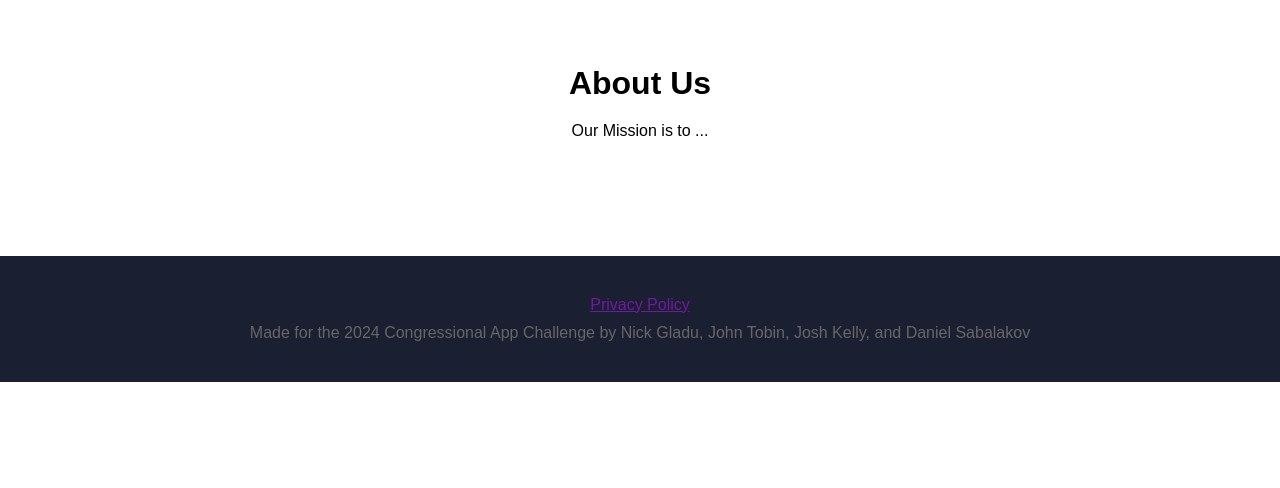
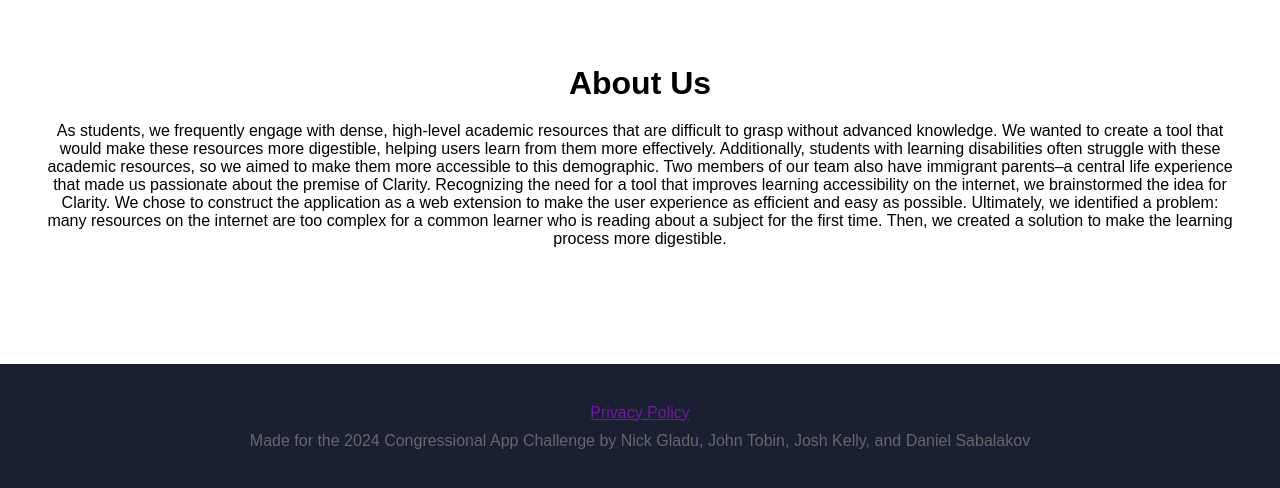
Before and after one commit to Scoresh/ClarityWebsite, a plain HTML site: page about.html in a window 1280 px wide. Shown: the part 988-1476 px from the top of the page. Before the commit the page ends 1370 px from the top, so only its background shows below. Drawn offline with Linux system fonts and the light colour scheme.

Commit message:
Update about.html

```diff
--- a/about.html
+++ b/about.html
@@ -24,7 +24,7 @@
                     </div>
                     <div class="vertNav">
                         <a href="index.html">Home</a>
-                        <a href="about.html">Our Mission</a>
+                        <a href="about.html">About</a>
                         <a href="privacypolicy.html">Privacy Policy</a>
                         <a href="downloadpage.html">Download</a>
                         <a href="contact.html">Contact Us</a>
@@ -52,8 +52,14 @@
         <div class="aboutUsContainer">
             <h2>About Us</h2>
             <p>
-Our Mission is to ...
-
+As students, we frequently engage with dense, high-level academic resources that are difficult to grasp without advanced knowledge.
+We wanted to create a tool that would make these resources more digestible, helping users learn from them more effectively.
+Additionally, students with learning disabilities often struggle with these academic resources, so we aimed to make them more accessible to this demographic.
+Two members of our team also have immigrant parents–a central life experience that made us passionate about the premise of Clarity.
+Recognizing the need for a tool that improves learning accessibility on the internet, we brainstormed the idea for Clarity.
+We chose to construct the application as a web extension to make the user experience as efficient and easy as possible.
+Ultimately, we identified a problem: many resources on the internet are too complex for a common learner who is reading about a subject for the first time.
+Then, we created a solution to make the learning process more digestible.
             </p>
         </div>
     </section>
```
